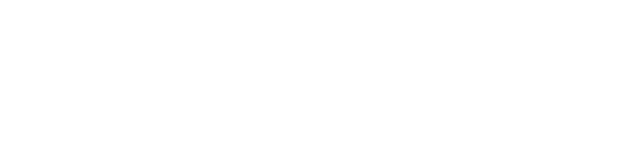
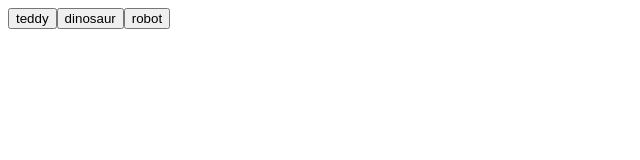
Before and after one commit to Pat-devs/jsDestructuring, a plain HTML site: page index.html in a window 1280 px wide. Shown: the whole page, without its empty margins (0-640 px from the left). Drawn offline with Linux system fonts and the light colour scheme.

Commit message:
append elements to the dom using append method and spread operator

```diff
--- a/index.html
+++ b/index.html
@@ -5,9 +5,9 @@
     <meta name="viewport" content="width=device-width, initial-scale=1.0">
     <title>Destructuring</title>
     <link rel="shortcut icon" href="#" type="image/x-icon">
-    <script src="js/script.js"></script>
+    <script src="js/script.js" defer></script>
 </head>
 <body>
-
+    <div id="main-container"></div>
 </body>
 </html>
--- a/js/script.js
+++ b/js/script.js
@@ -1,32 +1,19 @@
-let myToyBox = ["teddy", "dinosaur", "robot"];
+const toyBox = ["teddy", "dinosaur", "robot"];
 
-const newToys = ["car", "cat", "house"]
+const container = document.getElementById("main-container")
 
-// merge two arrays, using "spread operator"
-myToyBox = [...myToyBox, ...newToys]
+// function creates a button and returns it
+function createButton(text) {
+    const buttonElement = document.createElement("button")
+    buttonElement.textContent = text
 
-
-//console.log(myToyBox)
-
-// function takes two numbers, and prints the sum
-function calculateV1(a, b) {
-    console.log(a + b)
+    return buttonElement
 }
 
-// function takes an unspecifeid amount of numbers, and prints the sum
-// should be allowed to be called with any number of arguments
-// example usage:
-// calculateV2(2,2,2) // prints 6
-// calcalateV2(1,1) // prints 2
+const toyElements = toyBox.map(toy => {
+    return createButton(toy)
+})
 
-// example here the spread operator allows our function to receive an unspecified number of arguments
-function calculateV2(...numbers) {
-
-    for (const number of numbers) {
-        console.log(number)
-    }
-}
-
-//
-
-calculateV2(1,2)
+// the document.append method can take dom elements as arguemnts, but not an array
+// here we use (...) spread operator to "unpack" all elements
+container.append(...toyElements)
```
